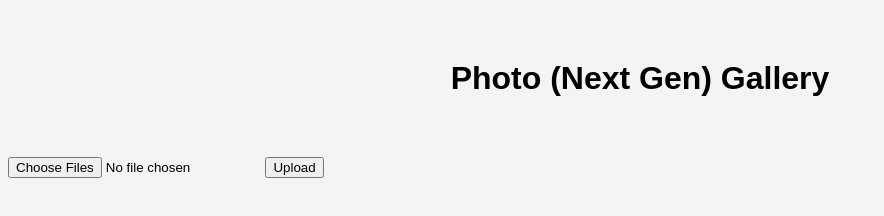
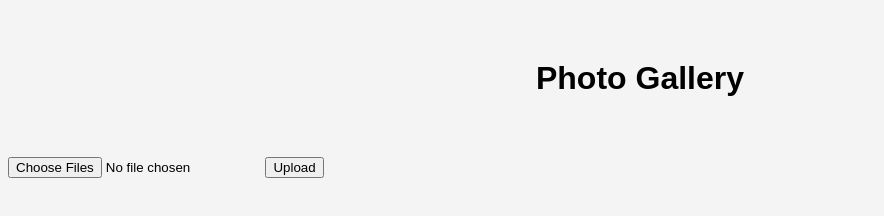
Before and after one commit to OttermanX/Sawaseya, a plain HTML site: page src/index.html in a window 1280 px wide. Shown: the whole page, without its empty margins (0-884 px from the left). Drawn offline with Linux system fonts and the light colour scheme.

Commit message:
commit message

```diff
--- a/src/index.html
+++ b/src/index.html
@@ -6,7 +6,7 @@
     <link rel="stylesheet" href="Gallery.css">
 </head>
 <body>
-   <h1>Photo (Next Gen) Gallery</h1>
+   <h1>Photo Gallery</h1>
    <div id="image-container"></div>
    <form id="image-form">
    <input type="file" multiple />
```
